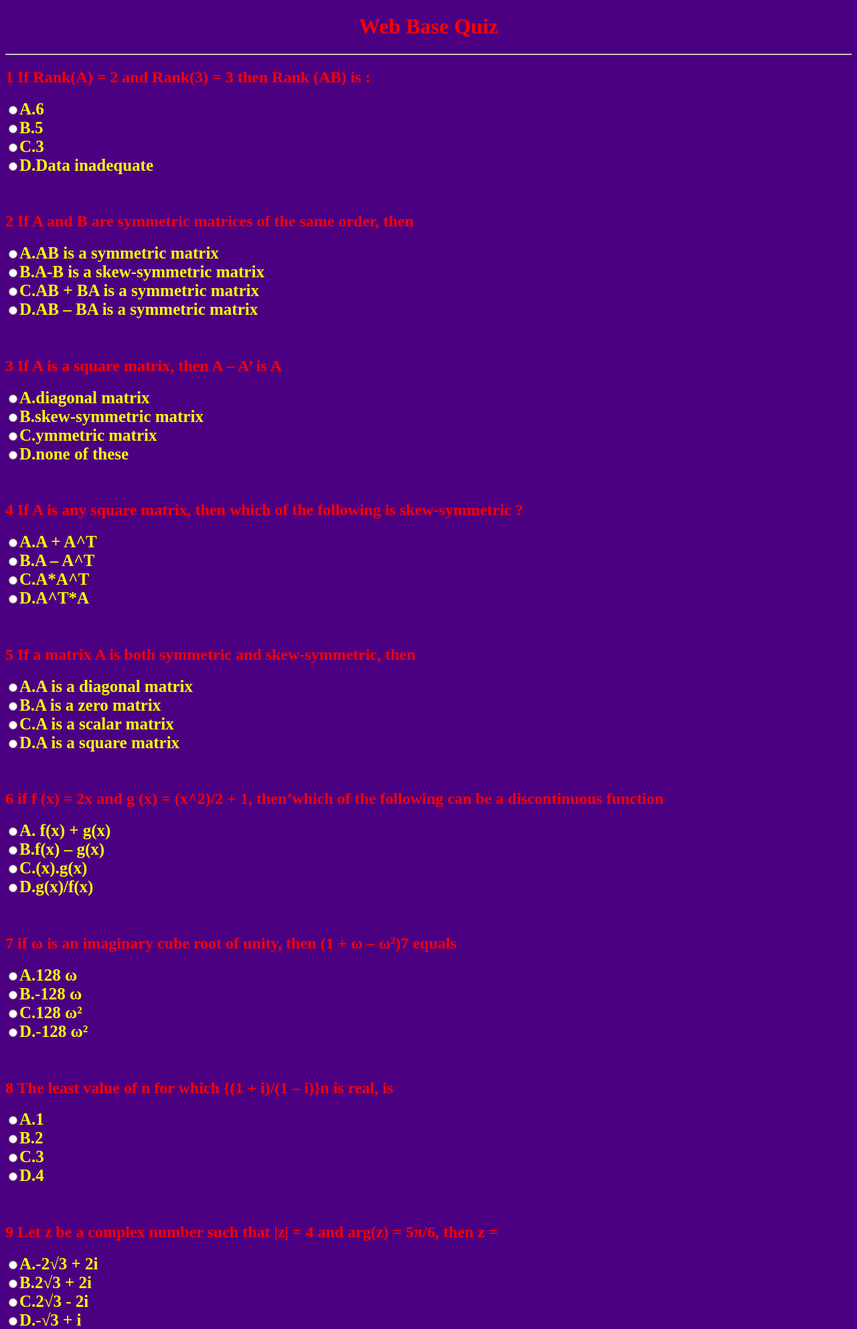
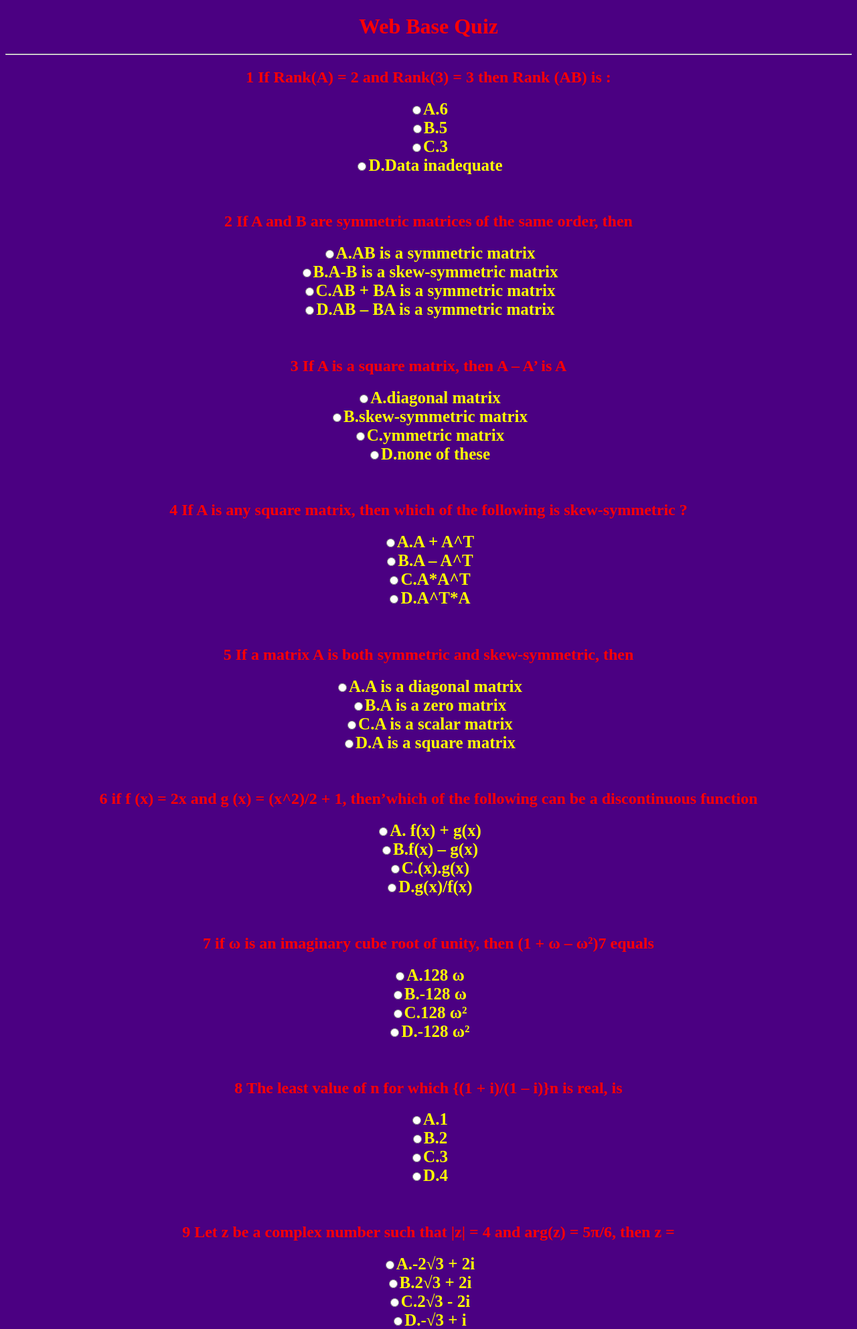
Before and after one commit to Udhv/ssgmaths, a Flask app: page / in a window 1280 px wide. Shown: the top 1984 px of the page at 67% size. Run offline with Flask 2, Linux system fonts and the light colour scheme.

Commit message:
Update quiz.html

```diff
--- a/templates/quiz.html
+++ b/templates/quiz.html
@@ -9,7 +9,7 @@
  			h3	 {color: yellow;}
 			h1   {text-align: center;
 				   color: red;}
-			input { align: center;}
+			form {text-align: center;}
 	</style>
 </head>
 <body>
```
